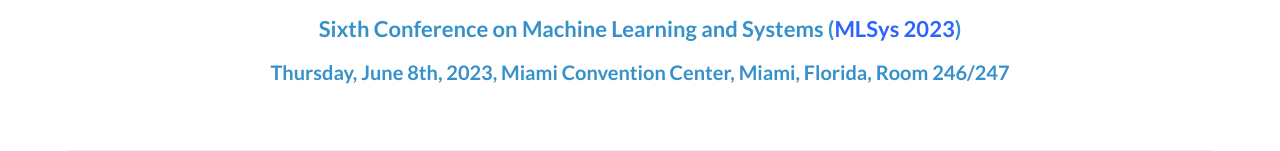
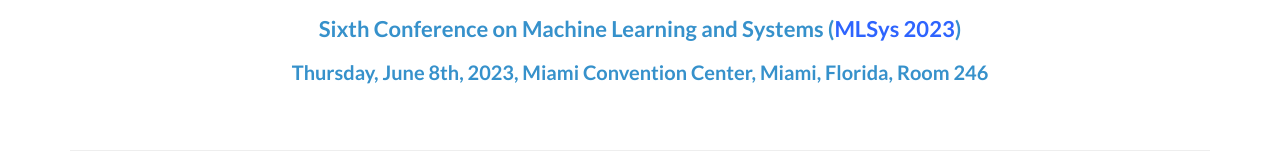
Before and after one commit to mlsys2023-rclwn/mlsys2023-rclwn.github.io, a plain HTML site: page index.html in a window 1280 px wide. Shown: the part 166-317 px from the top of the page. Drawn offline with nearby package versions, Linux system fonts and the light colour scheme; files whose address does not match are found by name.

Commit message:
updated room

```diff
--- a/index.html
+++ b/index.html
@@ -74,7 +74,7 @@
       <hr />
 			<h1 align="center">Workshop on Resource-Constrained Learning in Wireless Networks</h1>
 			<h2 align="center">Sixth Conference on Machine Learning and Systems (<a href="https://mlsys.org/">MLSys 2023</a>)</h2>
-      <h2 align="center" style="font-size:20px;">Thursday, June 8th, 2023, Miami Convention Center, Miami, Florida, Room 246/247</h2>
+      <h2 align="center" style="font-size:20px;">Thursday, June 8th, 2023, Miami Convention Center, Miami, Florida, Room 246</h2>
 <!--        <div class="content" id="date">
       </div> -->
 </div>
```
